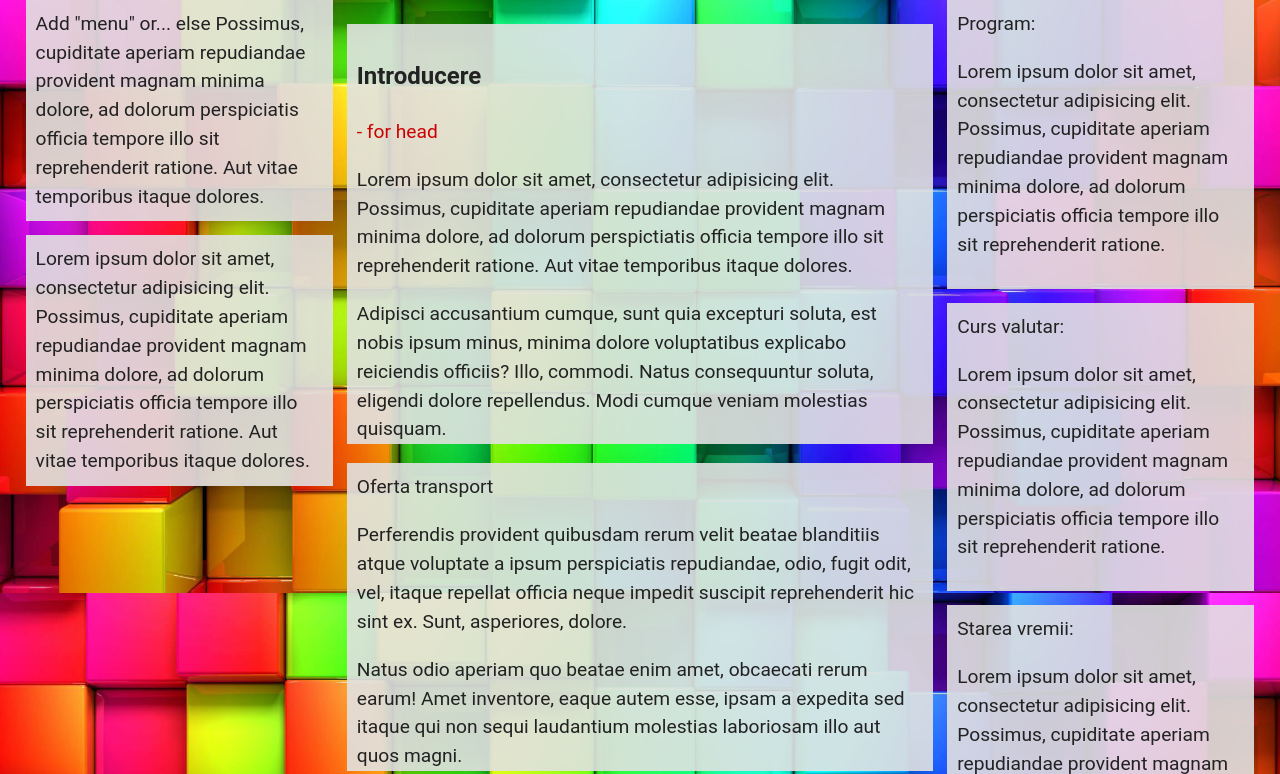
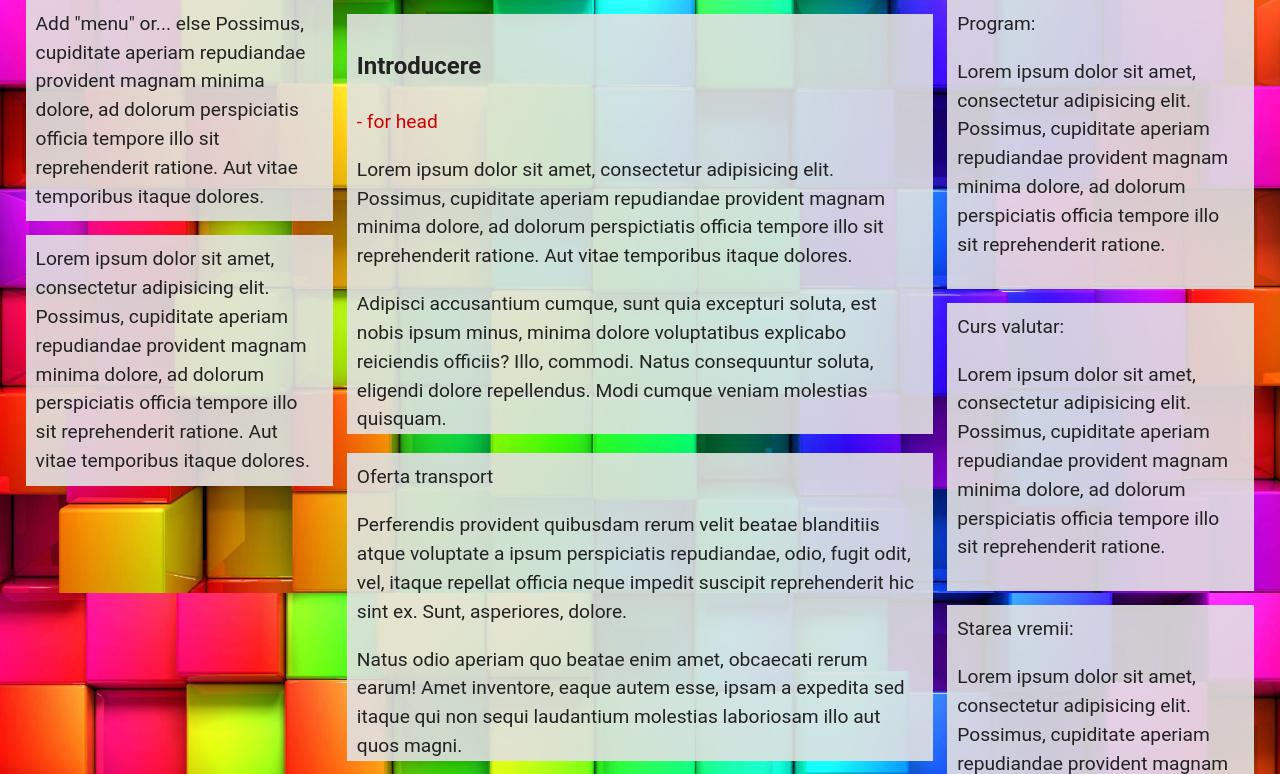
Before and after one commit to andrei336/responsive-presentation-website, a PHP site: page / in a window 1280 px wide. Shown: the part 207-981 px from the top of the page. Run offline with PHP 8.4, Linux system fonts and the light colour scheme; data that the repository does not hold is empty.

Commit message:
modificare stil

```diff
--- a/style/style.css
+++ b/style/style.css
@@ -38,6 +38,7 @@ article,
 .promo{
 	background-color:rgba(225,225,225,0.9)}
 .title{padding-left:10px;margin-bottom:14px}
+.title h1{margin:0;}
 .promo{
 	min-height:75px;
 	margin-bottom:14px;
```
Also changed, not shown: style/al.css (line endings or trailing spaces).
